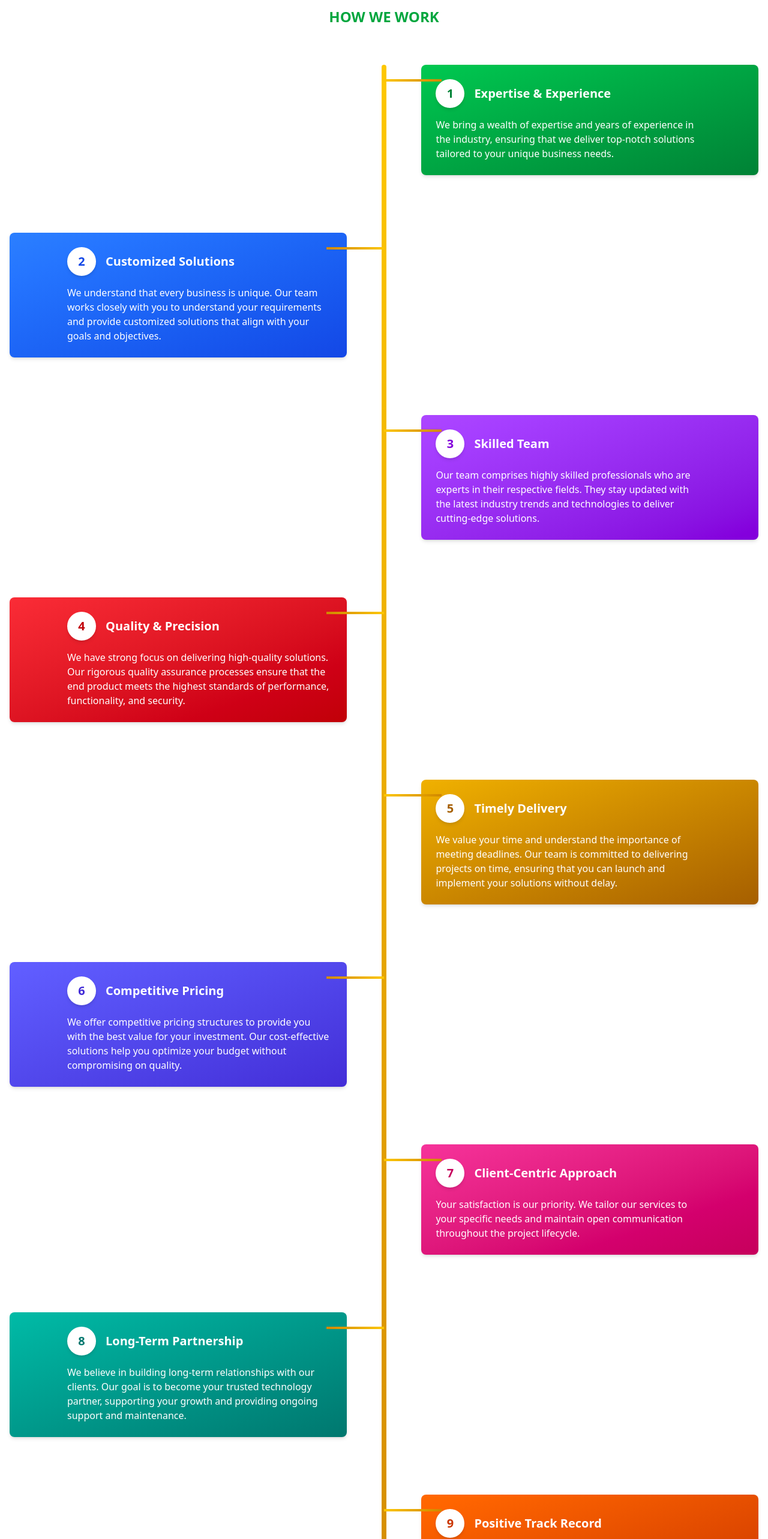
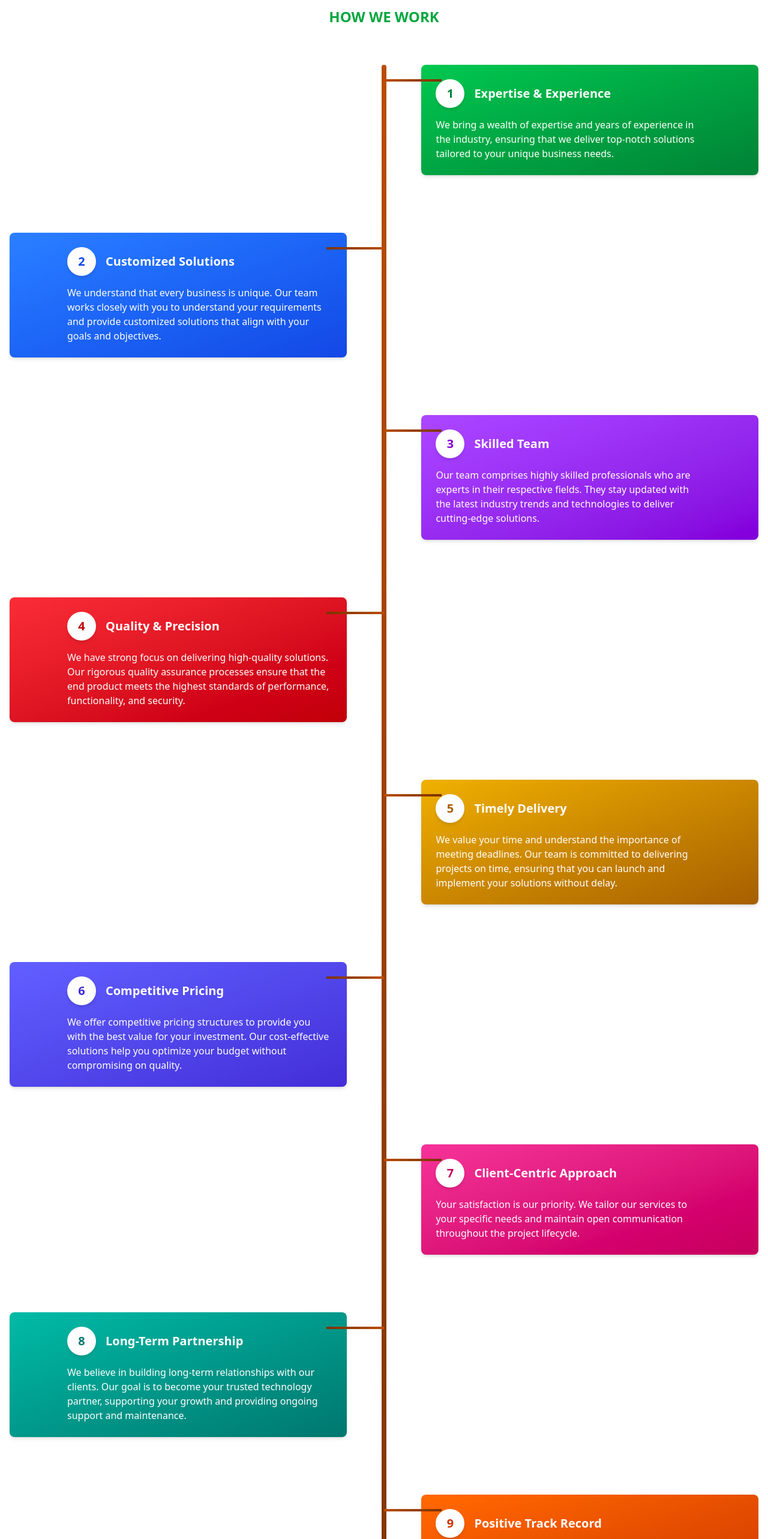
Before and after one commit to Himanshu-coder007/Qloron-Home-page, a React (Vite) app: page / in a window 1280 px wide. Shown: the part 2640-5206 px from the top of the page at 60% size. Built offline with nearby package versions, Linux system fonts and the light colour scheme.

Commit message:
some minor changes

```diff
--- a/src/components/home/Whywestandout.jsx
+++ b/src/components/home/Whywestandout.jsx
@@ -10,7 +10,7 @@ const WhyWeStandOut = () => {
 
       <div className="relative">
         {/* Tree trunk - hidden on mobile */}
-        <div className="hidden md:block absolute left-1/2 transform -translate-x-1/2 w-2 h-full bg-gradient-to-b from-yellow-400 to-yellow-600 rounded-full"></div>
+        <div className="hidden md:block absolute left-1/2 transform -translate-x-1/2 w-2 h-full bg-gradient-to-b from-amber-700 to-amber-900 rounded-full"></div>
 
         {/* Branches - alternating left and right on desktop, stacked on mobile */}
         <div className="space-y-12 md:space-y-24">
@@ -25,7 +25,7 @@ const WhyWeStandOut = () => {
                 We bring a wealth of expertise and years of experience in the industry, ensuring that we deliver top-notch solutions tailored to your unique business needs.
               </p>
             </div>
-            <div className="hidden md:block absolute left-1/2 top-6 h-1 w-24 bg-gradient-to-r from-yellow-400 to-yellow-600"></div>
+            <div className="hidden md:block absolute left-1/2 top-6 h-1 w-24 bg-gradient-to-r from-amber-700 to-amber-900"></div>
           </div>
 
           {/* Item 2 */}
@@ -39,7 +39,7 @@ const WhyWeStandOut = () => {
                 We understand that every business is unique. Our team works closely with you to understand your requirements and provide customized solutions that align with your goals and objectives.
               </p>
             </div>
-            <div className="hidden md:block absolute right-1/2 top-6 h-1 w-24 bg-gradient-to-l from-yellow-400 to-yellow-600"></div>
+            <div className="hidden md:block absolute right-1/2 top-6 h-1 w-24 bg-gradient-to-l from-amber-700 to-amber-900"></div>
           </div>
 
           {/* Item 3 */}
@@ -53,7 +53,7 @@ const WhyWeStandOut = () => {
                 Our team comprises highly skilled professionals who are experts in their respective fields. They stay updated with the latest industry trends and technologies to deliver cutting-edge solutions.
               </p>
             </div>
-            <div className="hidden md:block absolute left-1/2 top-6 h-1 w-24 bg-gradient-to-r from-yellow-400 to-yellow-600"></div>
+            <div className="hidden md:block absolute left-1/2 top-6 h-1 w-24 bg-gradient-to-r from-amber-700 to-amber-900"></div>
           </div>
 
           {/* Item 4 */}
@@ -67,7 +67,7 @@ const WhyWeStandOut = () => {
                 We have strong focus on delivering high-quality solutions. Our rigorous quality assurance processes ensure that the end product meets the highest standards of performance, functionality, and security.
               </p>
             </div>
-            <div className="hidden md:block absolute right-1/2 top-6 h-1 w-24 bg-gradient-to-l from-yellow-400 to-yellow-600"></div>
+            <div className="hidden md:block absolute right-1/2 top-6 h-1 w-24 bg-gradient-to-l from-amber-700 to-amber-900"></div>
           </div>
 
           {/* Item 5 */}
@@ -81,7 +81,7 @@ const WhyWeStandOut = () => {
                 We value your time and understand the importance of meeting deadlines. Our team is committed to delivering projects on time, ensuring that you can launch and implement your solutions without delay.
               </p>
             </div>
-            <div className="hidden md:block absolute left-1/2 top-6 h-1 w-24 bg-gradient-to-r from-yellow-400 to-yellow-600"></div>
+            <div className="hidden md:block absolute left-1/2 top-6 h-1 w-24 bg-gradient-to-r from-amber-700 to-amber-900"></div>
           </div>
 
           {/* Item 6 */}
@@ -95,7 +95,7 @@ const WhyWeStandOut = () => {
                 We offer competitive pricing structures to provide you with the best value for your investment. Our cost-effective solutions help you optimize your budget without compromising on quality.
               </p>
             </div>
-            <div className="hidden md:block absolute right-1/2 top-6 h-1 w-24 bg-gradient-to-l from-yellow-400 to-yellow-600"></div>
+            <div className="hidden md:block absolute right-1/2 top-6 h-1 w-24 bg-gradient-to-l from-amber-700 to-amber-900"></div>
           </div>
 
           {/* Item 7 */}
@@ -109,7 +109,7 @@ const WhyWeStandOut = () => {
                 Your satisfaction is our priority. We tailor our services to your specific needs and maintain open communication throughout the project lifecycle.
               </p>
             </div>
-            <div className="hidden md:block absolute left-1/2 top-6 h-1 w-24 bg-gradient-to-r from-yellow-400 to-yellow-600"></div>
+            <div className="hidden md:block absolute left-1/2 top-6 h-1 w-24 bg-gradient-to-r from-amber-700 to-amber-900"></div>
           </div>
 
           {/* Item 8 */}
@@ -123,7 +123,7 @@ const WhyWeStandOut = () => {
                 We believe in building long-term relationships with our clients. Our goal is to become your trusted technology partner, supporting your growth and providing ongoing support and maintenance.
               </p>
             </div>
-            <div className="hidden md:block absolute right-1/2 top-6 h-1 w-24 bg-gradient-to-l from-yellow-400 to-yellow-600"></div>
+            <div className="hidden md:block absolute right-1/2 top-6 h-1 w-24 bg-gradient-to-l from-amber-700 to-amber-900"></div>
           </div>
 
           {/* Item 9 */}
@@ -137,7 +137,7 @@ const WhyWeStandOut = () => {
                 Our track record speaks for itself. We have a history of successful projects and satisfied clients who have achieved their business goals with our assistance.
               </p>
             </div>
-            <div className="hidden md:block absolute left-1/2 top-6 h-1 w-24 bg-gradient-to-r from-yellow-400 to-yellow-600"></div>
+            <div className="hidden md:block absolute left-1/2 top-6 h-1 w-24 bg-gradient-to-r from-amber-700 to-amber-900"></div>
           </div>
 
           {/* Item 10 */}
@@ -151,7 +151,7 @@ const WhyWeStandOut = () => {
                 The project is completed and we give it to our customer. We also ask for customer's feedback to continuously improve our services.
               </p>
             </div>
-            <div className="hidden md:block absolute right-1/2 top-6 h-1 w-24 bg-gradient-to-l from-yellow-400 to-yellow-600"></div>
+            <div className="hidden md:block absolute right-1/2 top-6 h-1 w-24 bg-gradient-to-l from-amber-700 to-amber-900"></div>
           </div>
         </div>
       </div>
```
